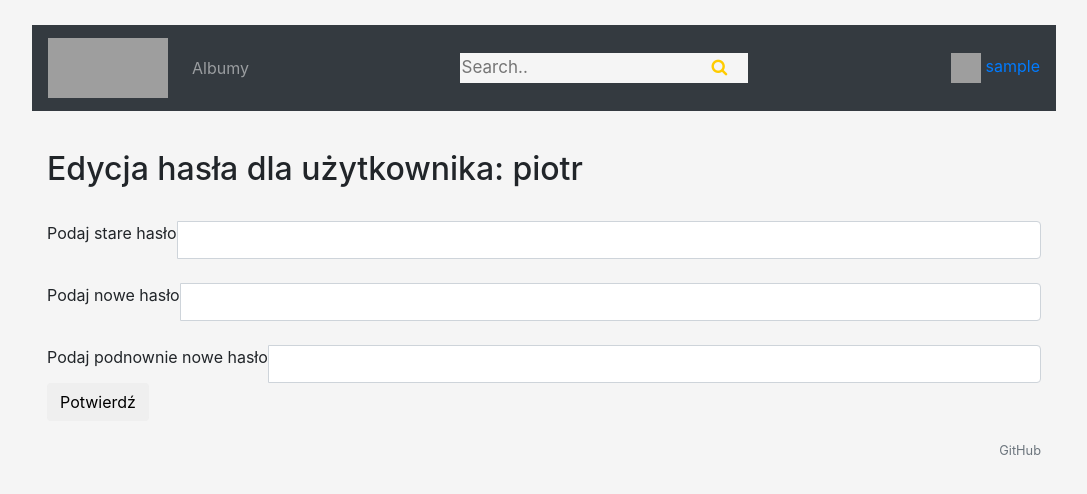
After one commit to pyloveorg/music_manager, a Flask app: page /edit_password in a window 1280 px wide. The commit adds this page. Shown: the top 494 px of the page, without its empty margins (96-1183 px from the left). Run offline with Flask 2, Linux system fonts and the light colour scheme; a user stored in the database is signed in; data comes from the database, SQL or seed files in the repository; some libraries are stand-ins or nearby versions; grey boxes are pictures that could not be loaded.

Commit message:
added edit password.

```diff
--- a/templates/_menu_log.html
+++ b/templates/_menu_log.html
@@ -33,7 +33,7 @@
           <ul class="dropdown-menu" role="menu">
               <li><a class="nav-link" href="{{ url_for('user',username=session.username)}}">Twój profil</a></li>
               <li><a class="nav-link" href="/edit_profile">Edytuj profil</a></li>
-              <li><a class="nav-link" href="#">Zmień hasło</a></li>
+              <li><a class="nav-link" href="/edit_password">Zmień hasło</a></li>
               <li><a class="nav-link" href="/logout">Wyloguj</a></li>
 
           </ul>
--- /dev/null
+++ b/templates/edit_password.html
@@ -0,0 +1,25 @@
+{% extends "_base.html" %}
+{% set page_id = 'Edycja hasła' %}
+
+{% block title %}Edycja {{ current_user.username }}{% endblock %}
+
+{% block content %}
+    <h2><br>Edycja hasła dla użytkownika: {{ current_user.username }}</h2><br>
+    <form action="/edit_password" method="post">
+               <div class="input-group">
+                   <span class="input-group-addon">Podaj stare hasło </span>
+                   <input value="" required type="password" class="form-control" name="old_password" id="old_password">
+               </div>
+               <br>
+               <div class="input-group">
+                   <span class="input-group-addon">Podaj nowe hasło </span><br>
+                   <input required type="password" pattern="(?=.*\d)(?=.*[a-z])(?=.*[A-Z]).{8,}" title="Hasło musi zawierać conajmniej jedną cyfrę, jedną dużą i małą literę i conajmniej 8 znaków" class="form-control" id="new_password" name="new_password">
+               </div>
+               <br>
+               <div class="input-group">
+                   <span class="input-group-addon">Podaj podnownie nowe hasło </span><br>
+                   <input  required type="password" class="form-control" id="new_password_veirfy" name="new_password_verify">
+               </div>
+        <button class="btn waves-effect waves-light custom-green" type="submit" name="action" value="login">Potwierdź</button>
+    </form>
+{% endblock %}
--- a/views.py
+++ b/views.py
@@ -99,6 +99,57 @@ def register():
 
     return render_template('register.html')
 
+
+
+@app.route('/edit_password', methods=['GET','POST'])
+def edit_password():
+    if request.method == 'POST':
+        old_password = request.form.get('old_password')
+        new_password = bcrypt.generate_password_hash(request.form.get('new_password')).decode('utf-8')
+        new_password_verify = request.form.get('new_password_verify')
+
+        try:
+            username=session['username']
+            sprawdzanie_uzytkownika_haslo = User.query.filter_by(username=username).first()
+
+            if not bcrypt.check_password_hash(sprawdzanie_uzytkownika_haslo.password, old_password):
+                flash("Podaleś błędne stare hasło!", 'danger')
+                return render_template('edit_password.html')
+
+            if not bcrypt.check_password_hash(new_password, new_password_verify):
+                flash("Podane hasła się nie zgadzają!", 'danger')
+                return render_template('edit_password.html')
+
+
+            sprawdzanie_uzytkownika_haslo.password = new_password
+            db.session.commit()
+            flash("Hasło zmienione", 'success')
+            return redirect('/login')
+
+        except ServerError as err:
+            flash(str(err), 'danger')
+            return render_template('edit_password.html')
+
+
+    return render_template('edit_password.html')
+
+'''
+@app.route('/edit_profile', methods=['GET', 'POST'])
+@login_required
+def edit_profile():
+    form = EditProfileForm(current_user.username)
+    if form.validate_on_submit():
+        current_user.username = form.username.data
+        current_user.about_me = form.about_me.data
+        db.session.commit()
+        flash('Your changes have been saved.')
+        return redirect('user/' + current_user.username)
+    elif request.method == 'GET':
+        form.username.data = current_user.username
+        form.about_me.data = current_user.about_me
+    return render_template('edit_profile.html', title='Edit Profile',
+                           form=form)
+'''
 
 @app.route('/records/', methods=['GET'])
 def get_records():
```
